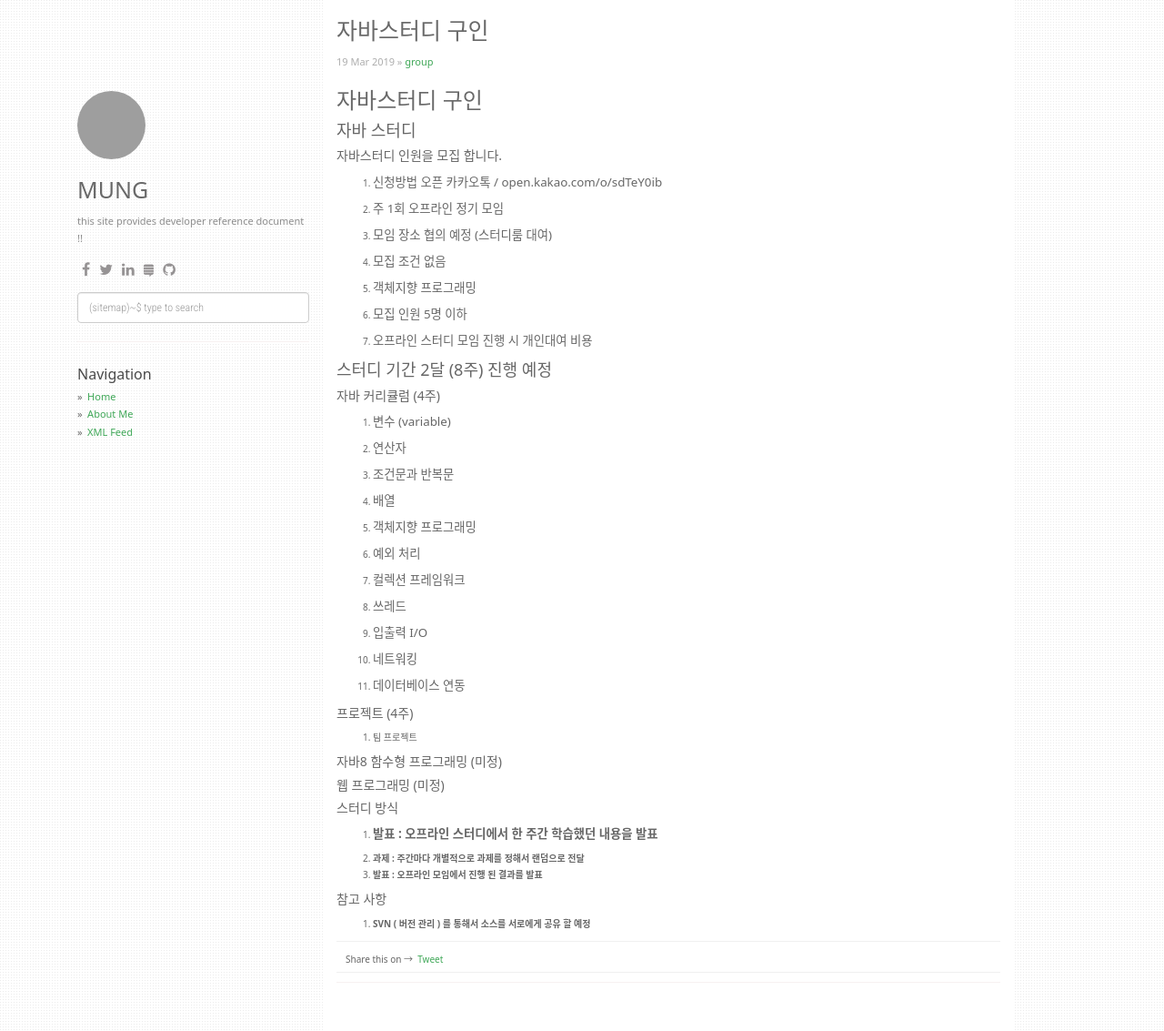
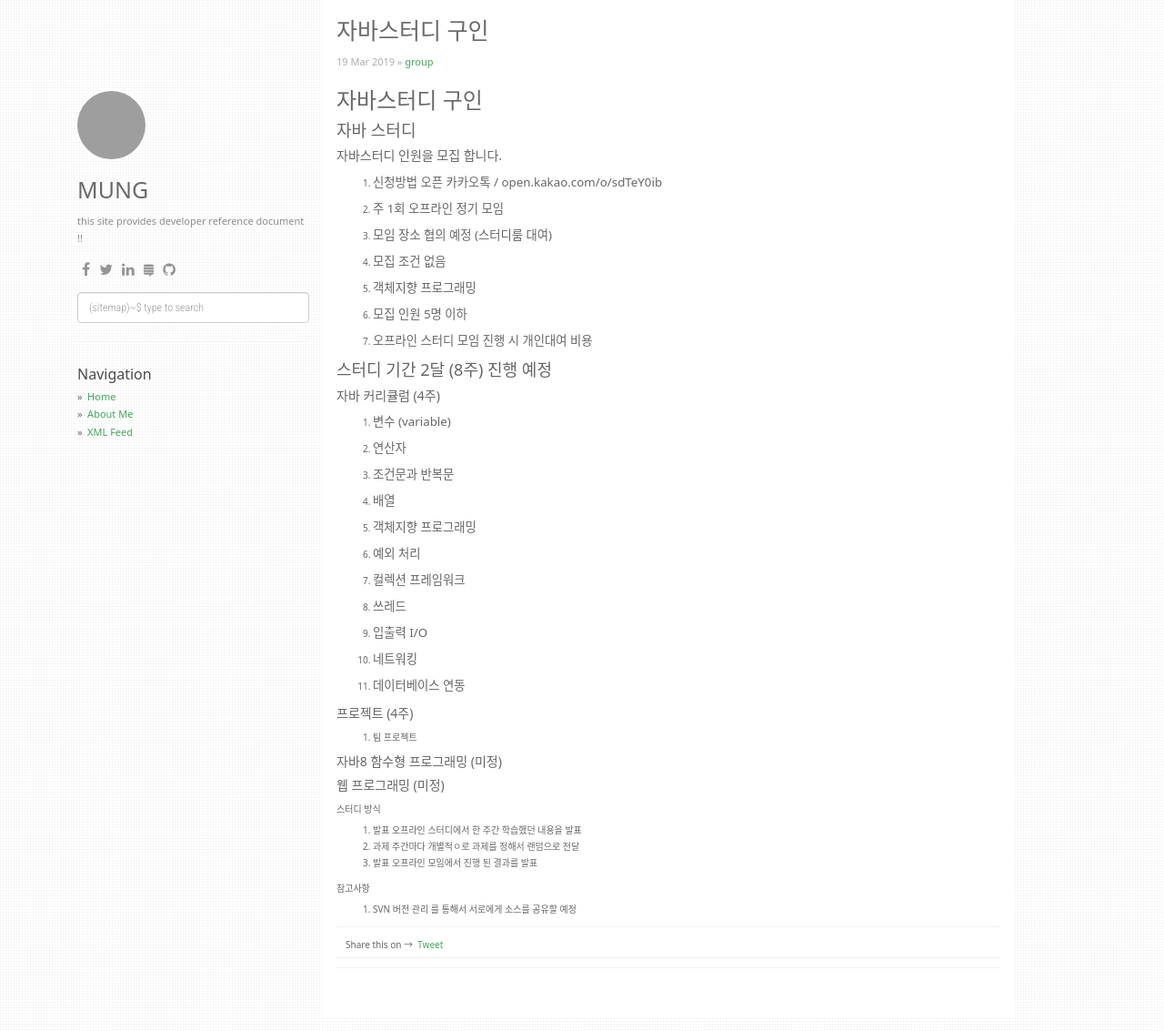
Before and after one commit to dev-docs/document, a Jekyll site: the page built from _posts/2019-03-19-Java-Study-page.md, in a window 1280 px wide and 1133 px high. Shown: the whole window at 91% size. Built offline with Jekyll 4.4.1, drawn with Linux system fonts in a browser that asks for light colours; nearby versions of some CDN libraries; comment, search, counter and statistics services are not loaded; grey boxes are pictures that could not be loaded.

Commit message:
Update 2019-03-19-Java-Study-page.md

```diff
--- a/_posts/2019-03-19-Java-Study-page.md
+++ b/_posts/2019-03-19-Java-Study-page.md
@@ -70,19 +70,14 @@ categories: [group]
 
 
 
+스터디 방식
+
+1. 발표 오프라인 스터디에서 한 주간 학습했던 내용을 발표
+2. 과제 주간마다 개별적ㅇ로 과제를 정해서 랜덤으로 전달
+3. 발표 오프라인 모임에서 진행 된 결과를 발표
 
 
 
+참고사항
 
-##### 스터디  방식
-
-1. **발표 : 오프라인 스터디에서 한 주간 학습했던 내용을 발표**
-
-1. **과제 : 주간마다 개별적으로 과제를 정해서 랜덤으로 전달**
-2. **발표 :  오프라인 모임에서 진행 된 결과를 발표**
-
-
-
-##### 참고 사항
-
-1. **SVN ( 버전 관리 ) 를 통해서 소스를 서로에게 공유 할 예정**
+1. SVN 버전 관리 를 통해서 서로에게 소스를 공유할 예정
```
